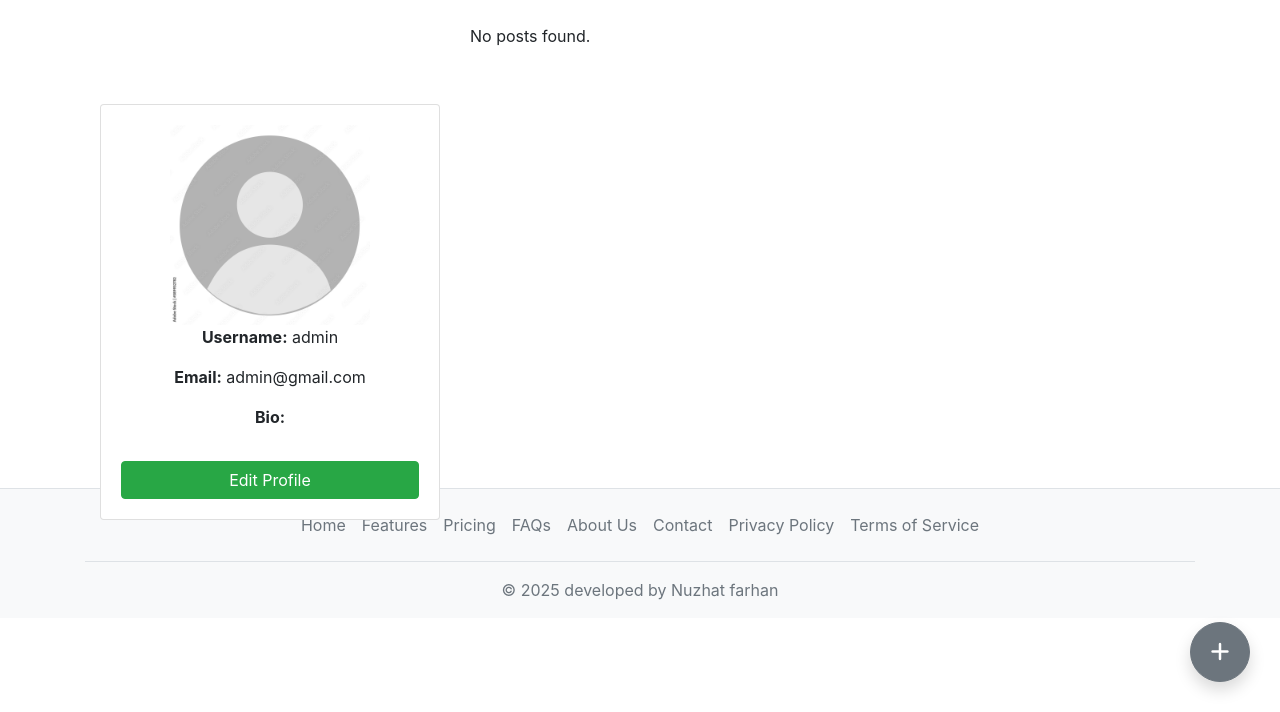
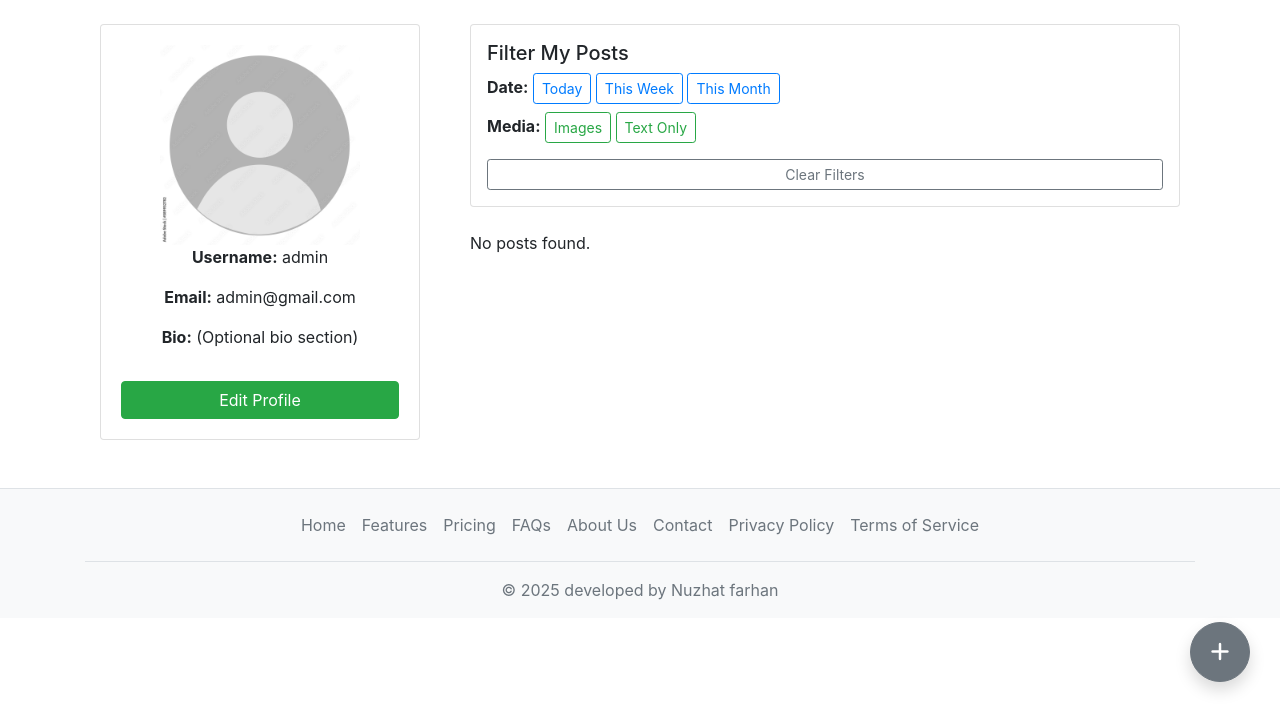
Before and after one commit to nfarhan0175/Social-Media-Application-BRD, a Django app: page /profile in a window 1280 px wide. Shown: the part 88-800 px from the top of the page. Run offline with Django 4.2, Linux system fonts and the light colour scheme; a user stored in the database is signed in; data comes from the database, SQL or seed files in the repository; some libraries are stand-ins or nearby versions.

Commit message:
Update profile.html

```diff
--- a/ostad_ex5_mod25( BRD Social )/templates/profile.html
+++ b/ostad_ex5_mod25( BRD Social )/templates/profile.html
@@ -1,28 +1,55 @@
 {% extends "index.html" %}
 {% load static %}
 {% block content %}
+
 <div class="container mt-4">
     <div class="row">
-        <!-- Left Column: My Profile -->
-        <div class="col-md-4 profile-fixed">
-            <div class="card mb-4">
-                <div class="card-body  text-center">
-                        <img id="profilePic" class="rounded-5" height="200px" alt="Profile image" style="cursor: pointer;"
-                            src="{% static 'image/profile.jpg' %}">
+        <!-- Left Column: User Profile -->
+        <div class="col-md-4 " >
+            <div class="card mb-4 " style="width: 100%; max-width: 20rem; ">
+                <div class="card-body text-center">
+                    <img id="profilePic" class="rounded-5" height="200px" alt="Profile image" style="cursor: pointer;"
+                         src="{% static 'image/profile.jpg' %}">
                     <p><strong>Username:</strong> {{ user.username }}</p>
                     <p><strong>Email:</strong> {{ user.email }}</p>
-                    <p><strong>Bio:</strong></p>
-                   <a href="" class="btn btn-success w-100 mt-3">Edit Profile</a>
+                    <p><strong>Bio:</strong> (Optional bio section)</p>
+                    <a href="#" class="btn btn-success w-100 mt-3">Edit Profile</a>
                 </div>
             </div>
         </div>
 
-        <!-- Right Column: User Posts -->
-        <div class="col-md-8 ">
+        <!-- Right Column: Filters + User Posts -->
+        <div class="col-md-8">
+
+            <!-- Filter Section -->
+            <div class="card mb-4 p-3">
+                <h5>Filter My Posts</h5>
+
+                <!-- Date Filters -->
+                <div class="mb-2">
+                    <strong>Date:</strong>
+                    <a href="?date=today" class="btn btn-sm btn-outline-primary">Today</a>
+                    <a href="?date=week" class="btn btn-sm btn-outline-primary">This Week</a>
+                    <a href="?date=month" class="btn btn-sm btn-outline-primary">This Month</a>
+                </div>
+
+                <!-- Media Type Filters -->
+                <div class="mb-2">
+                    <strong>Media:</strong>
+                    <a href="?media=image" class="btn btn-sm btn-outline-success">Images</a>
+                    <a href="?media=none" class="btn btn-sm btn-outline-success">Text Only</a>
+                </div>
+
+                <!-- Reset Filters -->
+                <a href="{% url 'profile' %}" class="btn btn-sm btn-outline-secondary mt-2">Clear Filters</a>
+
+            </div>
+
+            <!-- User Posts -->
             {% for post in userposts %}
                 <div class="card mb-4" style="width: 100%;">
-                    {% if post.photos %}
-                        <img class="card-img-top" src="{{ post.photos.url }}" height="500px" alt="Card image cap">
+                    {% if post.photos and post.photos.url %}
+                        <img class="card-img-top" src="{{ post.photos.url }}" height="500px" alt="Post image">
                     {% endif %}
                     <div class="card-body">
                         <h5 class="card-title">{{ post.title }}</h5>
@@ -35,7 +62,9 @@
             {% empty %}
                 <p>No posts found.</p>
             {% endfor %}
+
         </div>
     </div>
 </div>
+
 {% endblock %}
```
